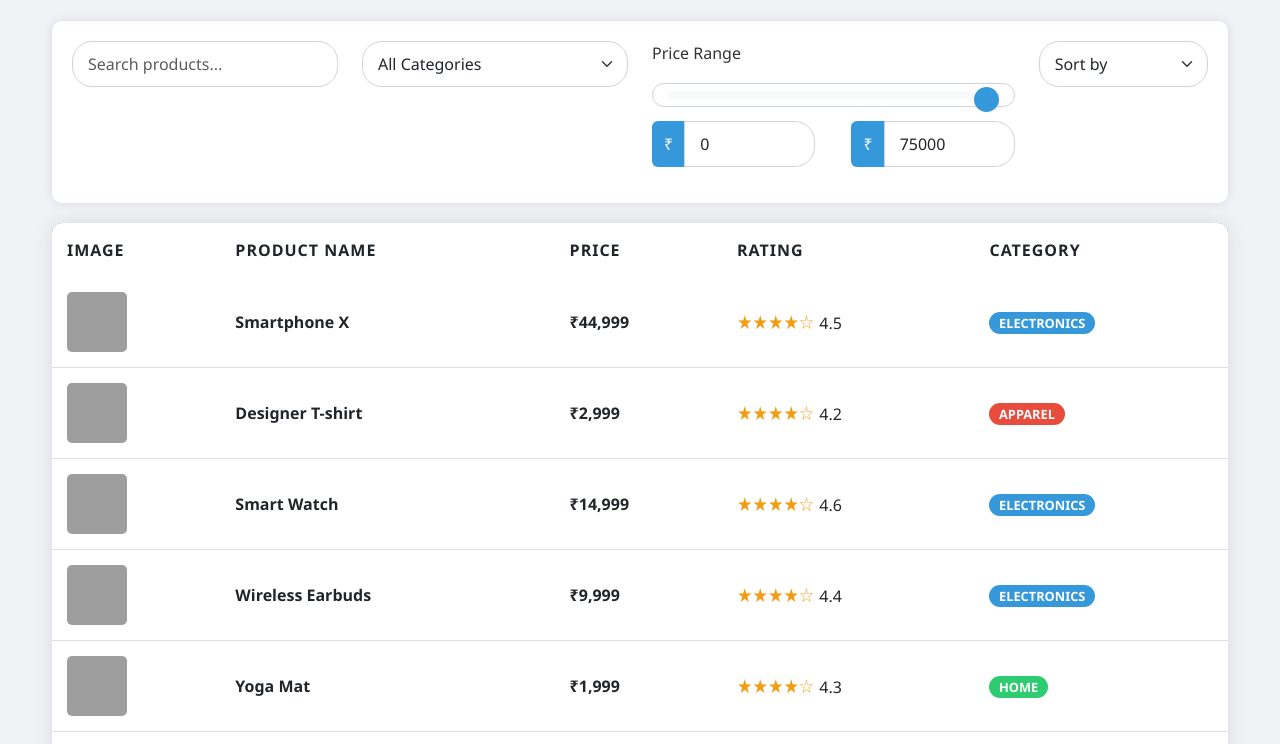
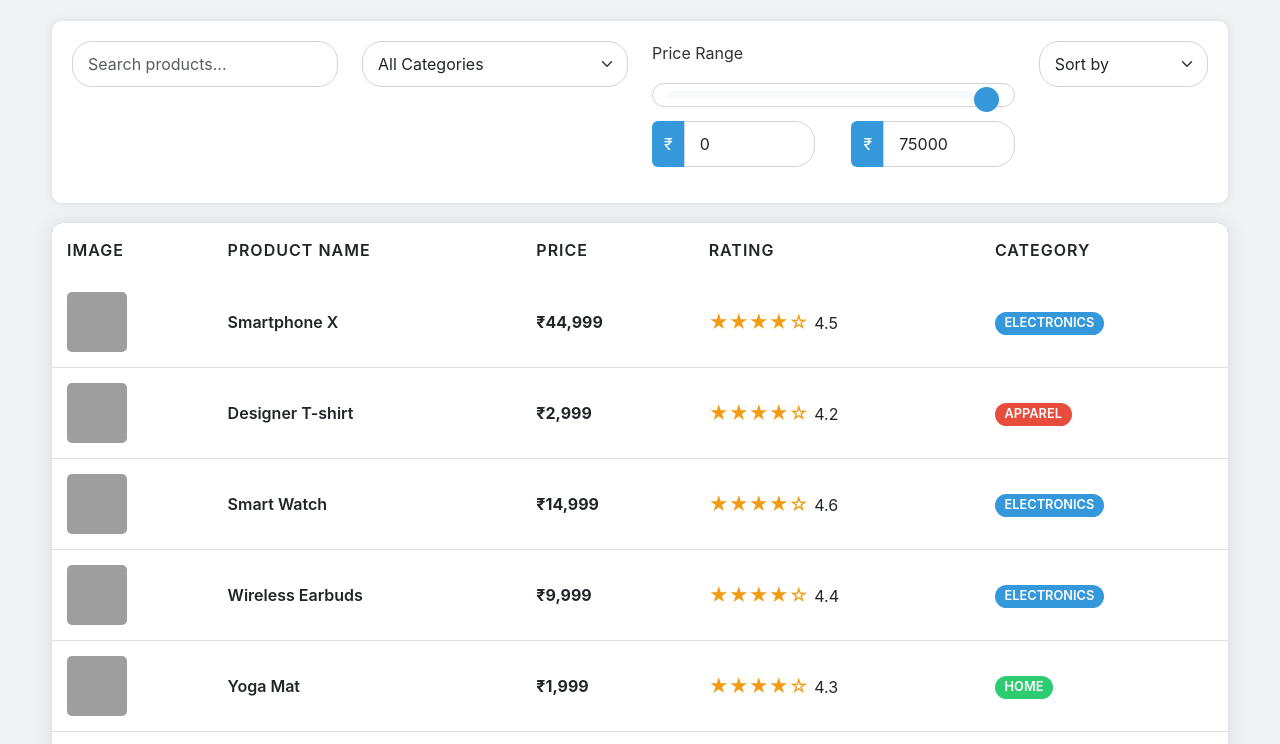
Before and after one commit to Divya111202/Dynamic-E-commerce-Product-Table, a plain HTML site: page Dynamic Table/index.html in a window 1280 px wide. Shown: the part 117-861 px from the top of the page. Drawn offline with nearby package versions, Linux system fonts and the light colour scheme; grey boxes are pictures that could not be loaded.

Commit message:
Update styles.css

```diff
--- a/Dynamic Table/styles.css
+++ b/Dynamic Table/styles.css
@@ -1,7 +1,7 @@
 body {
     background-color: #f0f2f5;
     color: #333;
-    font-family: 'Segoe UI', Tahoma, Geneva, Verdana, sans-serif;
+    font-family: 'Inter';
 }
 
 .container-fluid {
```
